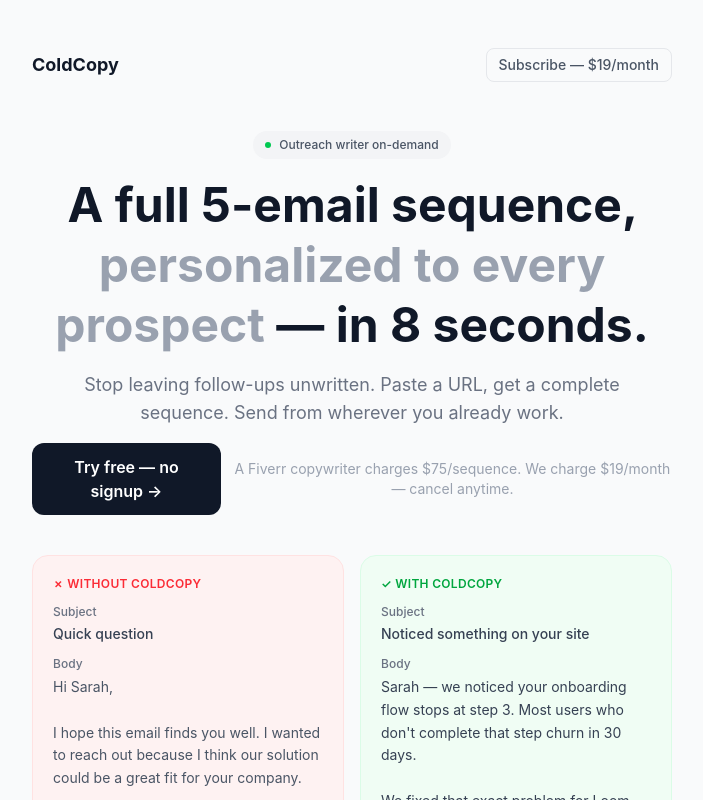
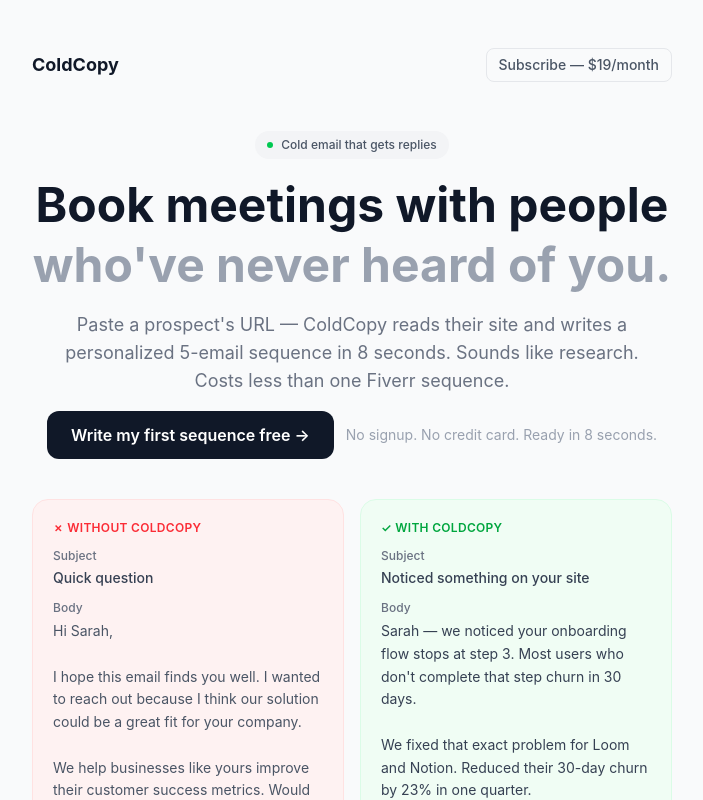
Before and after one commit to holacommit/coldcopy, a Next.js app: page / in a window 1280 px wide. Shown: the top 800 px of the page, without its empty margins (288-991 px from the left). Built offline with nearby package versions, Linux system fonts and the light colour scheme.

Commit message:
Rewrite landing copy to focus on outcomes over features
- Hero: headline, badge, subheadline and CTA now sell meetings booked, not sequences generated
- Paywall: headline and features list rewritten around outcomes

Co-Authored-By: Claude Sonnet 4.6 <noreply@anthropic.com>

```diff
--- a/components/LandingHero.tsx
+++ b/components/LandingHero.tsx
@@ -14,25 +14,24 @@ export function LandingHero({ onTryNow }: { onTryNow: () => void }) {
       <div className="text-center space-y-4">
         <div className="inline-flex items-center gap-2 bg-gray-100 text-gray-600 text-xs font-medium px-3 py-1.5 rounded-full">
           <span className="w-1.5 h-1.5 bg-green-500 rounded-full" />
-          Outreach writer on-demand
+          Cold email that gets replies
         </div>
         <h1 className="text-4xl sm:text-5xl font-bold text-gray-900 leading-tight">
-          A full 5-email sequence,{" "}
-          <span className="text-gray-400">personalized to every prospect</span>{" "}
-          — in 8 seconds.
+          Book meetings with people{" "}
+          <span className="text-gray-400">who&apos;ve never heard of you.</span>
         </h1>
         <p className="text-lg text-gray-500 max-w-xl mx-auto">
-          Stop leaving follow-ups unwritten. Paste a URL, get a complete sequence. Send from wherever you already work.
+          Paste a prospect&apos;s URL — ColdCopy reads their site and writes a personalized 5-email sequence in 8 seconds. Sounds like research. Costs less than one Fiverr sequence.
         </p>
         <div className="flex flex-col sm:flex-row items-center justify-center gap-3">
           <button
             onClick={onTryNow}
             className="bg-gray-900 hover:bg-gray-700 text-white font-semibold px-6 py-3 rounded-xl transition-colors"
           >
-            Try free — no signup →
+            Write my first sequence free →
           </button>
           <p className="text-sm text-gray-400">
-            A Fiverr copywriter charges $75/sequence. We charge $19/month — cancel anytime.
+            No signup. No credit card. Ready in 8 seconds.
           </p>
         </div>
       </div>
--- a/components/Paywall.tsx
+++ b/components/Paywall.tsx
@@ -41,10 +41,9 @@ export function Paywall({ onUnlock }: PaywallProps) {
   return (
     <div className="border border-gray-200 rounded-2xl p-8 bg-white space-y-6">
       <div className="text-center space-y-2">
-        <p className="text-2xl font-bold text-gray-900">You&apos;ve used your free sequence</p>
+        <p className="text-2xl font-bold text-gray-900">Ready to fill your pipeline?</p>
         <p className="text-gray-500 text-sm max-w-sm mx-auto">
-          A Fiverr copywriter charges $75 for one sequence.
-          Get unlimited sequences for $19/month.
+          That took 8 seconds. Imagine doing that for every prospect on your list.
         </p>
       </div>
 
@@ -56,10 +55,10 @@ export function Paywall({ onUnlock }: PaywallProps) {
         </div>
         <ul className="space-y-1.5 text-sm text-gray-600">
           {[
-            "Unlimited 5-email sequences",
-            "Automatic prospect research (URL → context)",
-            "English + Spanish",
-            "CSV export for Instantly / Lemlist",
+            "Unlimited prospects, unlimited sequences",
+            "Each email reads like you spent 20 min on research",
+            "Works in English and Spanish",
+            "Export to Instantly or Lemlist in one click",
             "Cancel anytime — no contracts",
           ].map((feature) => (
             <li key={feature} className="flex items-center gap-2">
@@ -74,7 +73,7 @@ export function Paywall({ onUnlock }: PaywallProps) {
           rel="noopener noreferrer"
           className="block w-full bg-gray-900 hover:bg-gray-700 text-white font-semibold rounded-xl py-3 text-center transition-colors"
         >
-          Subscribe — $19/month →
+          Get unlimited sequences — $19/month →
         </a>
         <p className="text-xs text-center text-gray-400">
           Also available: $150/year (save 34%)
```
